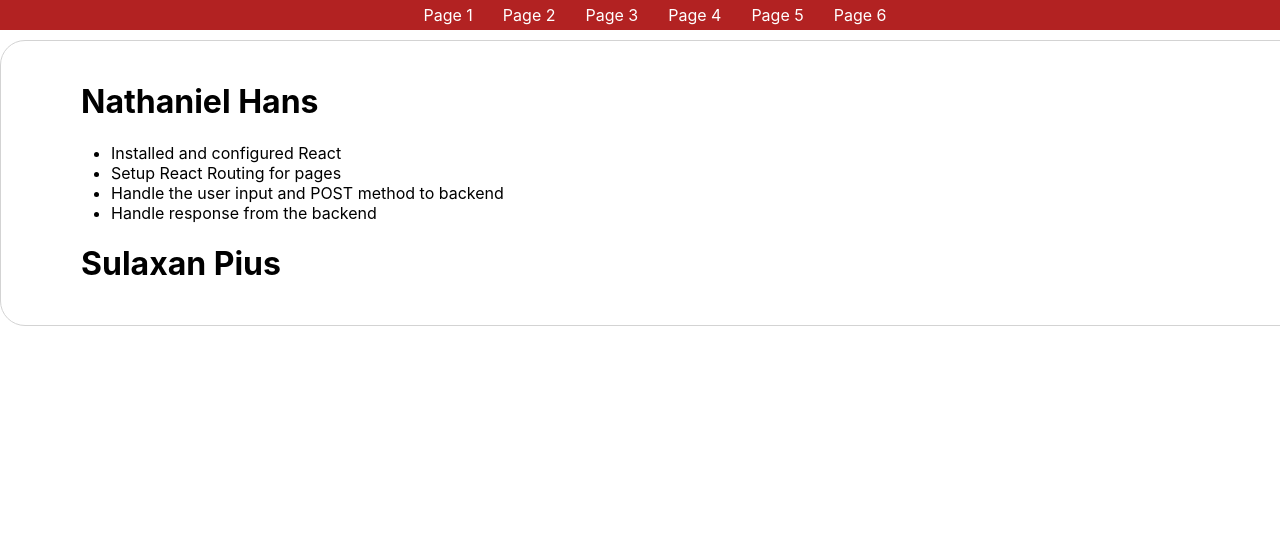
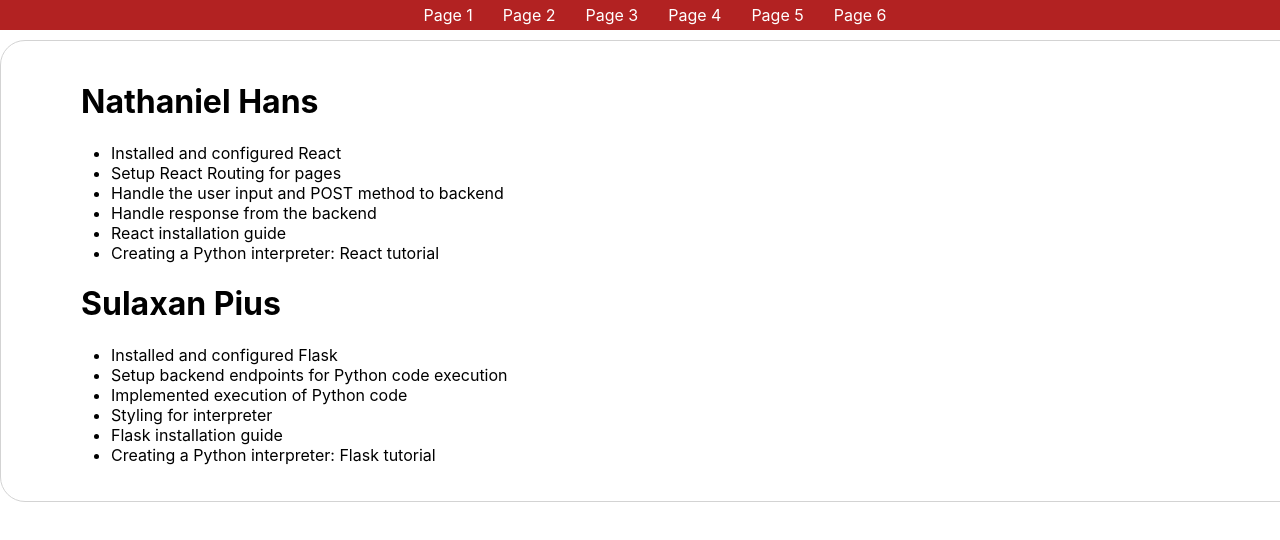
Before and after one commit to nathan-builds/cps530Project, a React (Create React App) app in the folder frontend/: page /page6 in a window 1280 px wide. Shown: the top 540 px of the page. Built offline with nearby package versions, Linux system fonts and the light colour scheme.

Commit message:
add responsibilities

```diff
--- a/frontend/src/pages/Page6.js
+++ b/frontend/src/pages/Page6.js
@@ -10,9 +10,18 @@ const Page6 = () => {
             <li>Setup React Routing for pages</li>
             <li>Handle the user input and POST method to backend</li>
             <li>Handle response from the backend</li>
+            <li>React installation guide</li>
+            <li>Creating a Python interpreter: React tutorial</li>
         </ul>
         <h1>Sulaxan Pius</h1>
-        <p></p>
+        <ul>
+            <li>Installed and configured Flask</li>
+            <li>Setup backend endpoints for Python code execution</li>
+            <li>Implemented execution of Python code</li>
+            <li>Styling for interpreter</li>
+            <li>Flask installation guide</li>
+            <li>Creating a Python interpreter: Flask tutorial</li>
+        </ul>
       </div>
     </div>
   );
```
